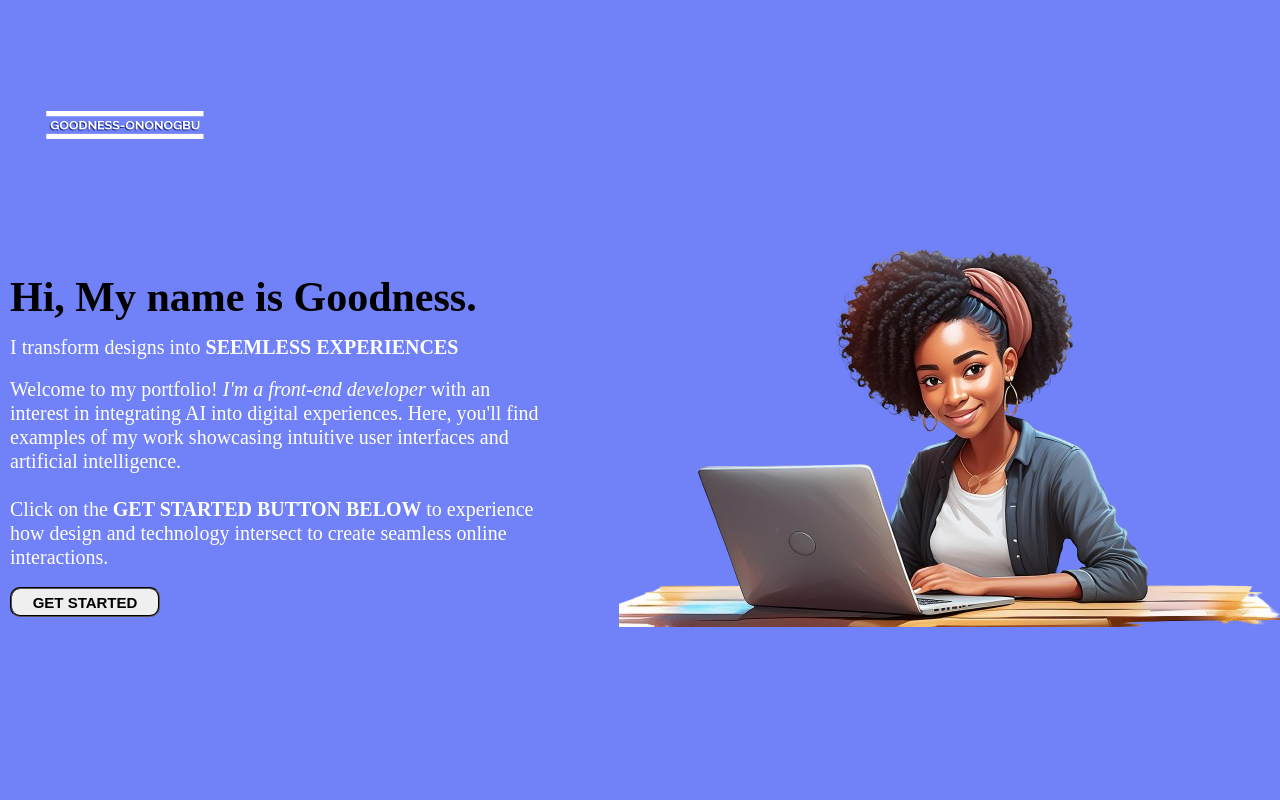
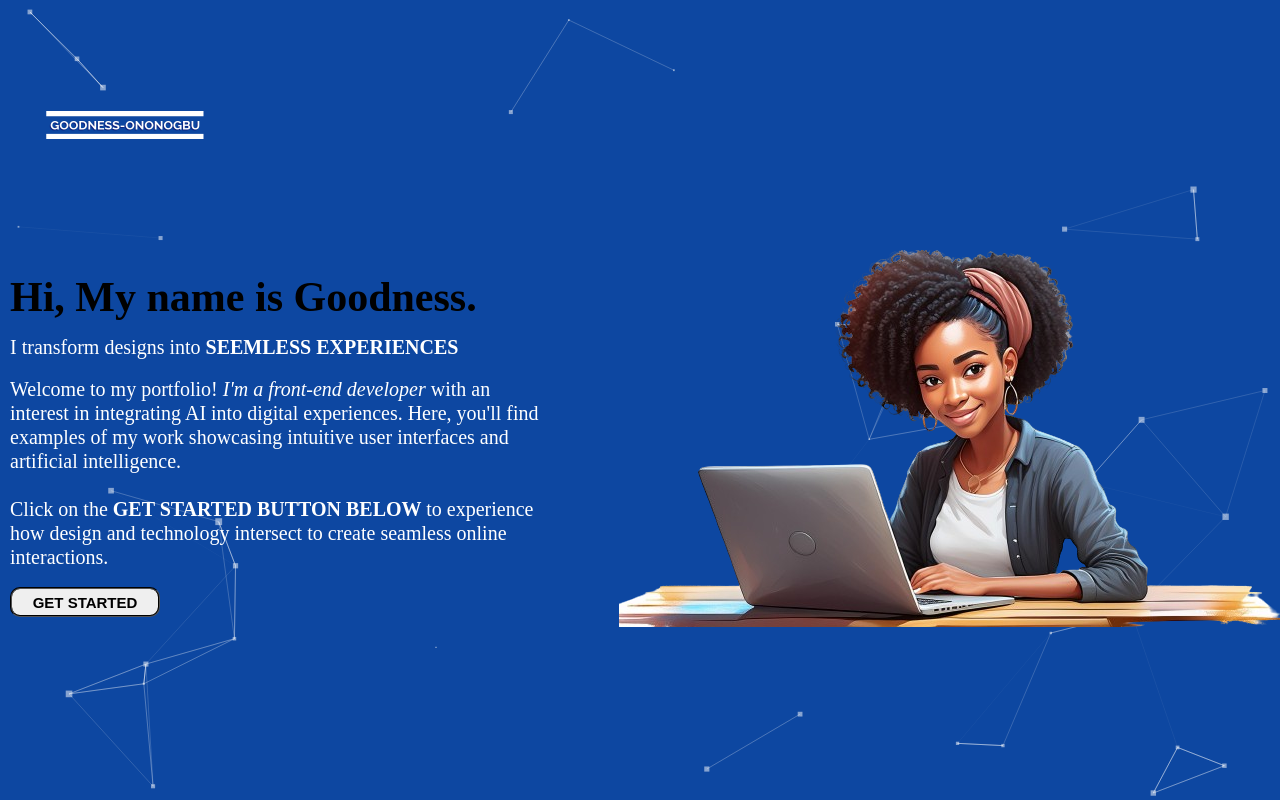
Before and after one commit to GoodnessOno/mywebportfolio, a React (Create React App) app: page / in a window 1280 px wide. Built offline with nearby package versions, Linux system fonts and the light colour scheme.

Commit message:
dynamic background

```diff
--- a/package.json
+++ b/package.json
@@ -7,6 +7,10 @@
     "@testing-library/jest-dom": "^5.17.0",
     "@testing-library/react": "^13.4.0",
     "@testing-library/user-event": "^13.5.0",
+    "@tsparticles/all": "^3.4.0",
+    "@tsparticles/engine": "^3.4.0",
+    "@tsparticles/react": "^3.0.0",
+    "@tsparticles/slim": "^3.4.0",
     "gh-pages": "^6.1.1",
     "react": "^18.3.1",
     "react-dom": "^18.3.1",
--- a/src/App.css
+++ b/src/App.css
@@ -6,6 +6,14 @@
 }
 body{
   background-color: var(--color-bg);
+}
+#tsparticles {
+  position: fixed;
+  top: 0;
+  left: 0;
+  width: 100%;
+  height: 100%;
+  z-index: 1; /* Ensure particle background is behind other content */
 }
 a {
   color: unset;
--- a/src/App.js
+++ b/src/App.js
@@ -1,12 +1,95 @@
 import { Welcomepage, Homepage, Aboutme, Projects, Blog, Contactme } from './pages';
 import './App.css';
-import React from 'react';
-import { BrowserRouter as Router, Route, Routes} from 'react-router-dom';
+import React, { useState, useEffect, useMemo } from 'react';
+import { BrowserRouter as Router, Route, Routes } from 'react-router-dom';
+import Particles, { initParticlesEngine } from '@tsparticles/react';
+import { loadSlim } from '@tsparticles/slim';
 
 function App() {
+  const [init, setInit] = useState(false);
+
+  useEffect(() => {
+    initParticlesEngine(async (engine) => {
+      await loadSlim(engine);
+    }).then(() => {
+      setInit(true);
+    });
+  }, []);
+
+  const particlesLoaded = (container) => {
+    console.log(container);
+  };
+
+  const options = useMemo(() => ({
+    background: {
+      color: {
+        value: '#0d47a1',
+      },
+    },
+    fpsLimit: 120,
+    interactivity: {
+      events: {
+        onClick: {
+          enable: true,
+          mode: 'push',
+        },
+        onHover: {
+          enable: true,
+          mode: 'epulse',
+        },
+      },
+      modes: {
+        push: {
+          quantity: 4,
+        },
+        repulse: {
+          distance: 200,
+          duration: 0.4,
+        },
+      },
+    },
+    particles: {
+      color: {
+        value: '#ffffff',
+      },
+      links: {
+        color: '#ffffff',
+        distance: 150,
+        enable: true,
+        opacity: 0.5,
+        width: 1,
+      },
+      move: {
+        direction: 'none',
+        enable: true,
+        outModes: {
+          default: 'bounce',
+        },
+        random: false,
+        speed: 6,
+        straight: false,
+      },
+      number: {
+        density: {
+          enable: true,
+        },
+        value: 80,
+      },
+      opacity: {
+        value: 0.5,
+      },
+      shape: {
+        type: 'square',
+      },
+      size: {
+        value: { min: 1, max: 5 },
+      },
+    },
+    detectRetina: true,
+  }), []);
+
   return (
     <div className="App">
-      <div>
         <Router>
           <Routes>
             <Route exact path="/" element={<Welcomepage />} />
@@ -16,9 +99,15 @@ function App() {
             <Route exact path="/projects" element={<Projects />} />
             <Route exact path="#contactme" element={<Contactme />} />
           </Routes>
+          {init && (
+        <Particles
+          id="tsparticles"
+          particlesLoaded={particlesLoaded}
+          options={options}
+        />
+      )}
         </Router>
       </div>
-    </div>
   );
 }
 
--- a/src/pages/aboutme/aboutme.css
+++ b/src/pages/aboutme/aboutme.css
@@ -3,3 +3,7 @@
     height: 500px;
     /*centralize image */
 }
+.aboutme {
+    position: relative;
+    z-index: 2; /* Ensure navbar is above particle background */
+}
--- a/src/pages/homepage/Homepage.jsx
+++ b/src/pages/homepage/Homepage.jsx
@@ -4,7 +4,7 @@ import { Header, Navbar, Contactsection, Aboutsection, Skills, Projectsshowcase,
 
 const Homepage = () => {
   return (
-    <div>
+    <div className='homepage'>
       <Navbar />
       <Header />
       <Aboutsection />
--- a/src/pages/homepage/homepage.css
+++ b/src/pages/homepage/homepage.css
@@ -0,0 +1,4 @@
+.homepage {
+    position: relative;
+    z-index: 2; /* Ensure navbar is above particle background */
+  }
--- a/src/pages/welcomepage/Welcomepage.jsx
+++ b/src/pages/welcomepage/Welcomepage.jsx
@@ -6,7 +6,7 @@ import { Link } from 'react-router-dom'
 
 const Welcomepage = () => {
   return (
-    <div>
+    <div className='welcomepage'>
       <div className='logo'>
         <img src={logo} alt="logo" />
       </div>
--- a/src/pages/welcomepage/welcomepage.css
+++ b/src/pages/welcomepage/welcomepage.css
@@ -1,3 +1,7 @@
+.welcomepage {
+    position: relative;
+    z-index: 2; /* Ensure navbar is above particle background */
+  }
 .logo {
     display: flex;
     top: 0;
```
Also changed, not shown: 1 other file (tests, documents, lock files or other folders).
